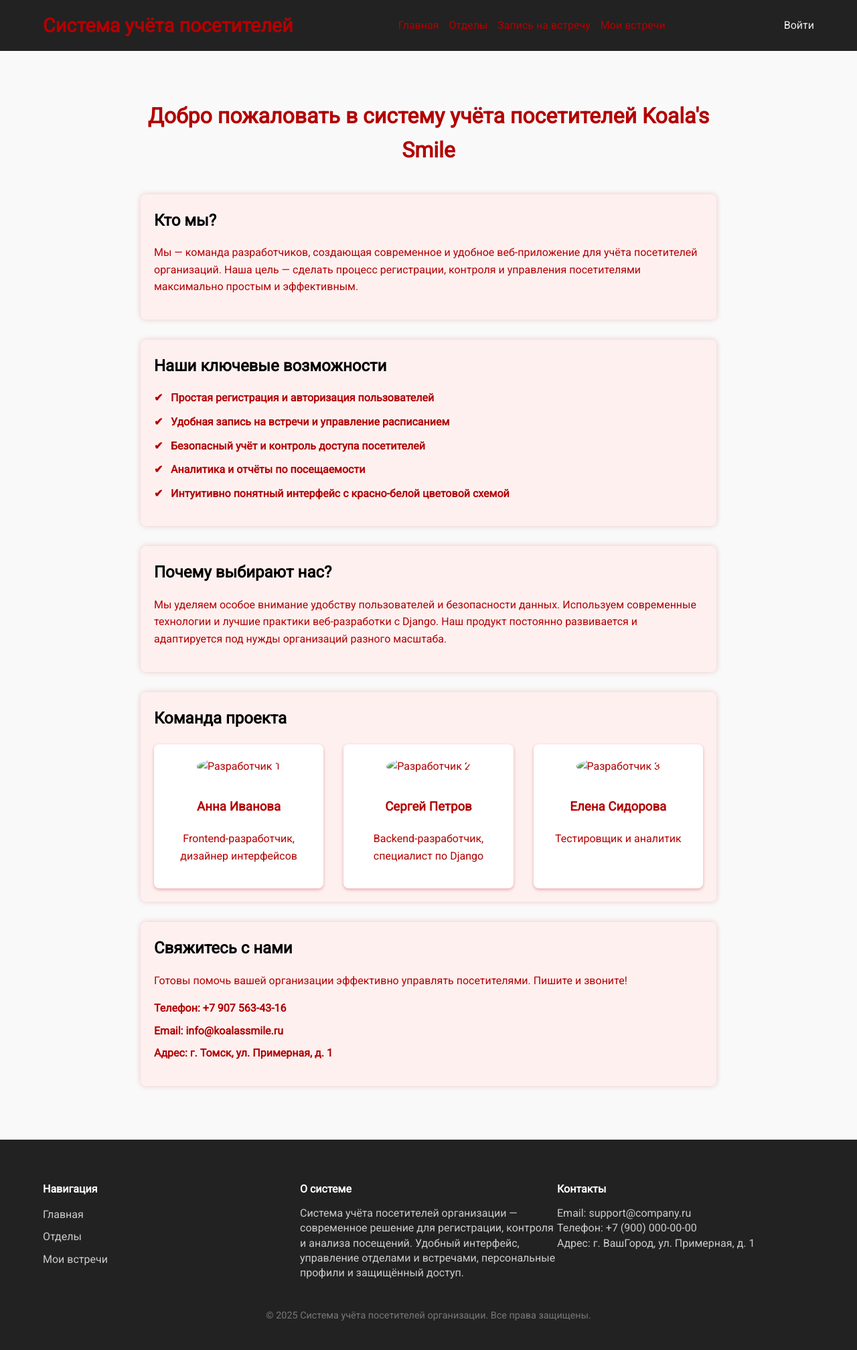
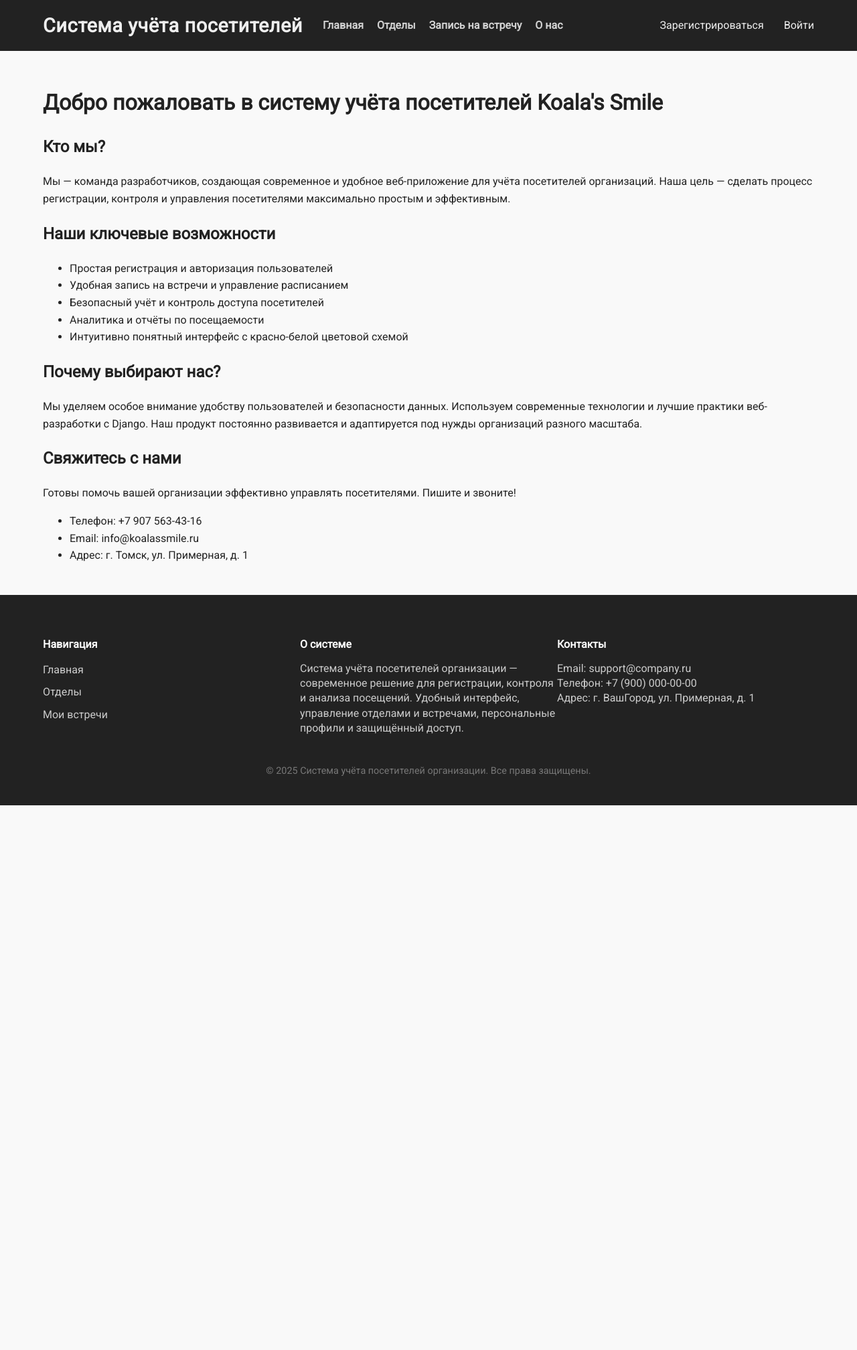
Before and after one commit to Macksim444/kursach2, a Django app: page /about/ in a window 1280 px wide. Shown: the whole page at 67% size. After the commit the page ends 1202 px from the top, so only its background shows below. Run offline with Django 5.2, Linux system fonts and the light colour scheme; some libraries are stand-ins or nearby versions.

Commit message:
Исправленный баг

```diff
--- a/mysite/visitors/templates/visitors/about.html
+++ b/mysite/visitors/templates/visitors/about.html
@@ -4,7 +4,7 @@
 
 {% block content %}
 <div class="presentation-container">
-    <h1>Добро пожаловать в систему учёта посетителей Koala's Smile</h1>
+    <h1 class="main-title">Добро пожаловать в систему учёта посетителей Koala's Smile</h1>
 
     <section class="presentation-section">
         <h2>Кто мы?</h2>
@@ -32,29 +32,6 @@
             Используем современные технологии и лучшие практики веб-разработки с Django.
             Наш продукт постоянно развивается и адаптируется под нужды организаций разного масштаба.
         </p>
-    </section>
-
-    <section class="presentation-section team-section">
-        <h2>Команда проекта</h2>
-        <div class="team-grid">
-            <div class="team-member">
-                <img src="https://via.placeholder.com/150" alt="Разработчик 1">
-                <h3>Анна Иванова</h3>
-                <p>Frontend-разработчик, дизайнер интерфейсов</p>
-            </div>
-            <div class="team-member">
-                <img src="https://via.placeholder.com/150" alt="Разработчик 2">
-                <h3>Сергей Петров</h3>
-                <p>Backend-разработчик, специалист по Django</p>
-            </div>
-            <div class="team-member">
-                <img src="https://via.placeholder.com/150" alt="Разработчик 3">
-                <h3>Елена Сидорова</h3>
-                <p>Тестировщик и аналитик</p>
-            </div>
-        </div>
-    </section>
-
     <section class="presentation-section contact-section">
         <h2>Свяжитесь с нами</h2>
         <p>Готовы помочь вашей организации эффективно управлять посетителями. Пишите и звоните!</p>
@@ -65,77 +42,4 @@
         </ul>
     </section>
 </div>
-
-<style>
-    .presentation-container {
-        max-width: 900px;
-        margin: 0 auto;
-        padding: 20px;
-        color: #b30000;
-    }
-    .presentation-section {
-        background-color: #fff0f0;
-        padding: 20px;
-        margin-bottom: 30px;
-        border-radius: 8px;
-        box-shadow: 0 0 8px rgba(179, 0, 0, 0.2);
-    }
-    h1 {
-        color: #b30000;
-        text-align: center;
-        margin-bottom: 40px;
-    }
-    h2 {
-        color: #000000; /* Изменено на черный цвет */
-        margin-top: 0;
-        margin-bottom: 15px;
-    }
-    .features-list {
-        list-style: none;
-        padding-left: 0;
-    }
-    .features-list li {
-        position: relative;
-        padding-left: 25px;
-        margin-bottom: 10px;
-        font-weight: 600;
-    }
-    .features-list li:before {
-        content: "✔";
-        color: #b30000;
-        position: absolute;
-        left: 0;
-        top: 0;
-        font-weight: bold;
-    }
-    .team-grid {
-        display: grid;
-        grid-template-columns: repeat(auto-fill, minmax(250px, 1fr));
-        gap: 30px;
-        margin-top: 20px;
-    }
-    .team-member {
-        background: #fff;
-        padding: 20px;
-        border-radius: 8px;
-        box-shadow: 0 2px 5px rgba(179, 0, 0, 0.3);
-        text-align: center;
-        color: #b30000;
-    }
-    .team-member img {
-        border-radius: 50%;
-        width: 150px;
-        height: 150px;
-        object-fit: cover;
-        margin-bottom: 15px;
-    }
-    .contact-section ul {
-        list-style: none;
-        padding-left: 0;
-        font-weight: 600;
-    }
-    .contact-section ul li {
-        margin-bottom: 8px;
-    }
-</style>
 {% endblock %}
--- a/mysite/visitors/templates/visitors/base.html
+++ b/mysite/visitors/templates/visitors/base.html
@@ -16,7 +14,7 @@
       margin: 0;
       font-family: 'Roboto', Arial, sans-serif;
       background-color: #f9f9f9;
-      color: #333;
+      color: #222;
       line-height: 1.6;
       min-height: 100vh;
       display: flex;
@@ -39,51 +36,63 @@
       flex: 1 0 auto;
     }
 
-    /* Хедер */
     header {
       background-color: #222;
       color: #eee;
       padding: 15px 0;
     }
-    header .container {
+    .header-flex {
       display: flex;
+      align-items: center;
       justify-content: space-between;
+      gap: 20px;
+    }
+    .header-left {
+      display: flex;
       align-items: center;
-      flex-wrap: wrap;
+      gap: 30px;
     }
     header h1 {
       margin: 0;
       font-size: 1.8rem;
+      font-weight: 700;
+      text-align: left;
+      letter-spacing: 0.02em;
+      white-space: nowrap;
     }
     nav {
       display: flex;
       align-items: center;
-      gap: 15px;
-      flex-wrap: wrap;
+      gap: 20px;
     }
     nav a {
-      font-weight: 500;
+      font-weight: 600;
+      color: #D3D3D3;
+      text-decoration: none;
+      white-space: nowrap;
+      transition: color 0.3s ease;
+      font-size: 1rem;
     }
-
-    /* Блок с логином и аватаркой */
-    .user-info {
+    nav a:hover, nav a:focus {
+      color: #b30000;
+      text-decoration: underline;
+    }
+    .user-block {
       display: flex;
       align-items: center;
       gap: 10px;
-      margin-left: 20px;
+      margin-left: 30px;
+    }
+    .user-name {
       color: #eee;
       font-weight: 600;
     }
-    .user-info img {
+    .user-avatar,
+    .user-avatar-placeholder {
       width: 40px;
       height: 40px;
       border-radius: 50%;
       object-fit: cover;
-    }
-    .user-avatar-placeholder {
-      width: 40px;
-      height: 40px;
-      border-radius: 50%;
       background: #555;
       display: flex;
       align-items: center;
@@ -198,44 +252,56 @@
 <body>
 
 <header>
-  <div class="container">
+  <div class="container header-flex">
+    <div class="header-left">
       <h1>Система учёта посетителей</h1>
       <nav>
         <a href="{% url 'home' %}">Главная</a>
         <a href="{% url 'departments_list' %}">Отделы</a>
-      <a href="{% url 'appointment_create' %}" class="btn btn-primary">Запись на встречу</a>
+        <a href="{% url 'appointment_create' %}">Запись на встречу</a>
+        <a href="{% url 'about' %}">О нас</a>
+        {% if request.user.is_authenticated %}
           <a href="{% url 'my_appointments' %}">Мои встречи</a>
-      {% if request.user.is_authenticated %}
           {% if request.user.is_staff %}
             <a href="{% url 'custom_admin_panel' %}">Админ панель</a>
           {% endif %}
         {% endif %}
       </nav>
+    </div>
+    <div class="user-block">
       {% if request.user.is_authenticated %}
-  <div style="display: flex; align-items: center; gap: 10px; margin-left: 20px; color: #eee; font-weight: 600;">
-    <span>{{ request.user.username }}</span>
+        <span class="user-name">{{ request.user.username }}</span>
         {% if request.user.profile.avatar %}
-      <img src="{{ request.user.profile.avatar.url }}" alt="Аватар" style="width: 40px; height: 40px; border-radius: 50%; object-fit: cover;">
+          <img src="{{ request.user.profile.avatar.url }}" alt="Аватар" class="user-avatar">
         {% else %}
-      <div style="width: 40px; height: 40px; border-radius: 50%; background: #555; display: flex; align-items: center; justify-content: center; color: #eee; font-weight: bold;">
-        {{ request.user.username|slice:":1"|upper }}
-      </div>
+          <div class="user-avatar-placeholder">{{ request.user.username|slice:":1"|upper }}</div>
         {% endif %}
         <form method="post" action="{% url 'logout' %}" style="display: inline;">
           {% csrf_token %}
-      <button type="submit" style="background: none; border: none; color: #eee; cursor: pointer; font-weight: 600; padding: 0;">
-        Выйти
-      </button>
+          <button type="submit" class="logout-link">Выйти</button>
         </form>
-  </div>
       {% else %}
+        <a href="{% url 'register' %}" style="color: #eee; margin-left: 20px;">Зарегистрироваться</a>
         <a href="{% url 'login' %}" style="color: #eee; margin-left: 20px;">Войти</a>
       {% endif %}
+    </div>
+  </div>
 </header>
 
 <main class="container">
   {% block content %}
-  <!-- Контент страницы -->
+  <div class="departments-title">Отделы</div>
+  <div class="department-list">
+    {% for department in departments %}
+      <div class="department-card">
+        <h3>{{ department.name }}</h3>
+        <p><b>Описание:</b> {{ department.description }}</p>
+        <p><b>Сотрудник:</b> {{ department.employees }}</p>
+      </div>
+    {% empty %}
+      <div>Нет отделов для отображения.</div>
+    {% endfor %}
+  </div>
   {% endblock %}
 </main>
 
```
Also changed, not shown: other parts of mysite/visitors/templates/visitors/base.html (+63 -21 lines), mysite/db.sqlite3. Lines whose indentation alone changed are shown as unchanged.
